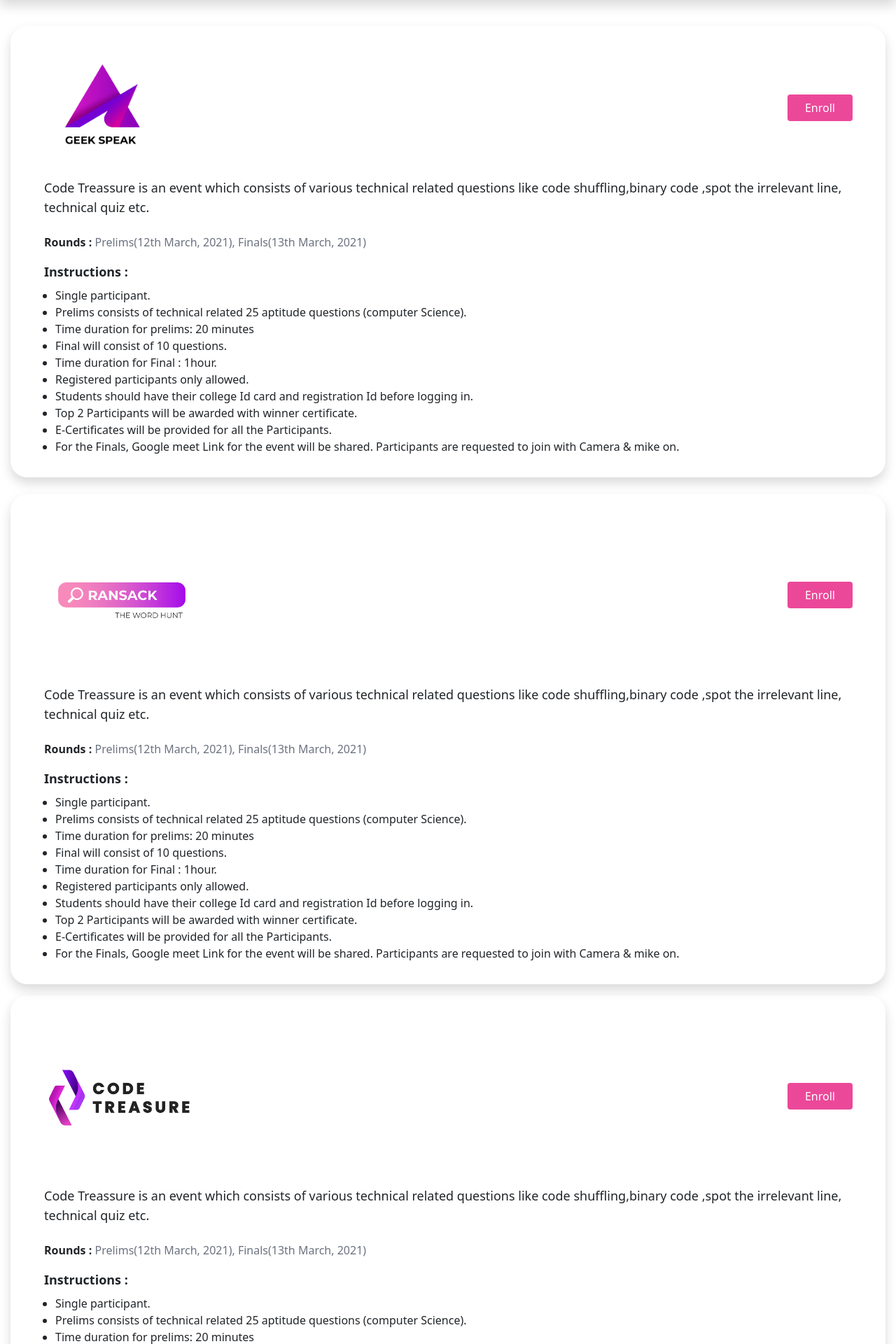
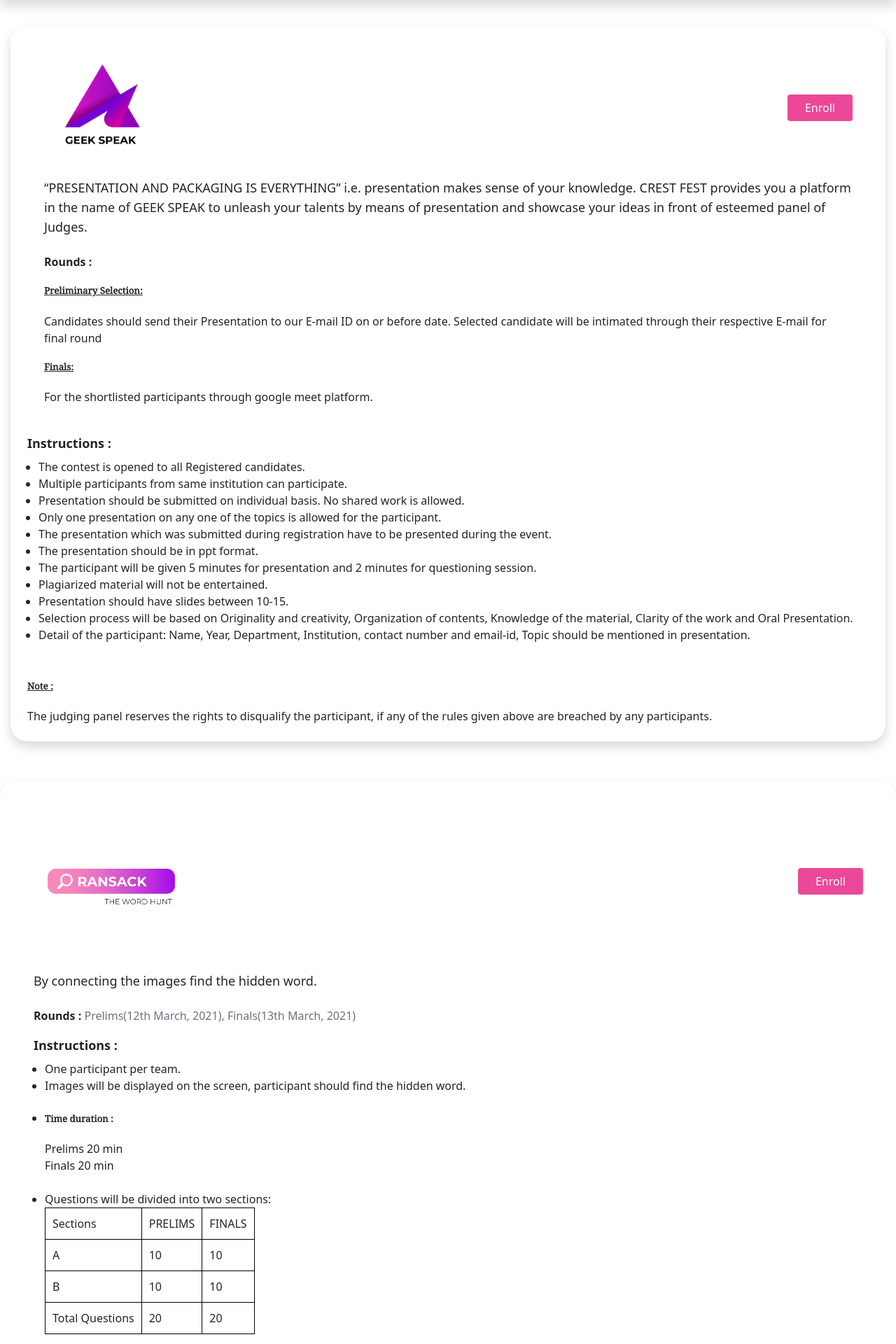
Before and after one commit to Kamaruddheen/cs-event, a Django app: page /accounts/event_register/ in a window 1280 px wide. Shown: the part 67-1987 px from the top of the page at 70% size. Run offline with Django 3.2, Linux system fonts and the light colour scheme; some libraries are stand-ins or nearby versions.

Commit message:
rules updated

```diff
--- a/csevent/templates/userapp/event_register.html
+++ b/csevent/templates/userapp/event_register.html
@@ -1,6 +1,16 @@
 {% extends 'base.html' %}
 {% load static %}
 {% block content %}
+
+<style>
+	table,
+	th,
+	td {
+	  padding: 10px;
+	  border: 1px solid black;
+	  border-collapse: collapse;
+	}
+  </style>
 
 <section class="container my-3">
 
@@ -21,25 +31,40 @@
 				</div>
 			</div>
 			<div class="col-12 px-md-4 py-2">
-				<p class="text-lg">Code Treassure is an event which consists of various technical related questions like code shuffling,binary code ,spot the irrelevant line, technical quiz etc.</p><br>
+				<p class="text-lg">“PRESENTATION AND PACKAGING IS EVERYTHING” i.e. presentation makes sense of your knowledge. CREST FEST provides you a platform in the name of GEEK SPEAK to unleash your talents by means of presentation and showcase your ideas in front of esteemed panel of Judges.</p>
+				<br>
 				<div class="">
-					<span class="font-semibold">Rounds : </span><span class="text-gray-500">Prelims(12th March, 2021), Finals(13th March, 2021)</span>
+					<span class="font-semibold">Rounds : </span><span class="text-gray-500"></span>
+					<div>
+						<h5><u>Preliminary Selection:</u></h5>
+						<p>Candidates should send their Presentation to our E-mail ID on or before   date. Selected candidate will be intimated through their respective E-mail for final round</p>
+			            <h5><u>Finals:</u></h5>
+					    <p>For the shortlisted participants through google meet platform.</p>
+					</div>
+			    </div>
 				</div>
 			</div>
 			<div class="col-12 px-4 py-2">
 				<div><p class="text-lg font-semibold mb-2">Instructions :</p></div>
 				<ul class="px-3 list-disc">
-					<li>Single participant.</li>
-					<li>Prelims consists of technical related 25 aptitude questions (computer Science).</li>
-					<li>Time duration for prelims: 20 minutes</li>
-					<li>Final will consist of 10 questions.</li>
-					<li>Time  duration for Final : 1hour.</li>
-					<li>Registered participants only allowed.</li>
-					<li>Students should have their college Id card and registration Id before logging in.</li>
-					<li>Top 2 Participants will be awarded with winner certificate.</li>
-					<li>E-Certificates will be provided for all the Participants.</li>
-					<li>For the Finals, Google meet Link for the event will be shared. Participants are requested to join with Camera & mike on.</li>
+					<li>The contest is opened to all Registered candidates.</li>
+					<li>Multiple participants from same institution can participate.</li>
+					<li>Presentation should be submitted on individual basis. No shared work is allowed.</li>
+					<li>Only one presentation on any one of the topics is allowed for the participant.</li>
+					<li>The presentation which was submitted during registration have to be presented during the event.</li>
+					<li>The presentation should be in ppt format.</li>
+					<li>The participant will be given 5 minutes for presentation and 2 minutes for questioning session.</li>
+					<li>Plagiarized material will not be entertained.</li>
+					<li>Presentation should have slides between 10-15.</li>
+					<li>Selection process will be based on Originality and creativity, Organization of contents, Knowledge of the material, Clarity of the work and Oral Presentation.</li>
+					<li>Detail of the participant: Name, Year, Department, Institution, contact number and email-id, Topic should be mentioned in presentation.</li>
 				</ul>
+			</div>
+			<div class="m-4">
+				<h5><u>Note :</u></h5>
+				<p>
+					The judging panel reserves the rights to disqualify the participant, if any of the rules given above are breached by any participants.
+				</p>
 			</div>
 			<!-- <div class="col-12 px-4 py-2">
 				<div><p class="text-lg font-semibold mb-2">Staff Co-ordinators :</p></div>
@@ -72,7 +97,7 @@
 				</div>
 			</div>
 			<div class="col-12 px-md-4 py-2">
-				<p class="text-lg">Code Treassure is an event which consists of various technical related questions like code shuffling,binary code ,spot the irrelevant line, technical quiz etc.</p><br>
+				<p class="text-lg">By connecting the images find the hidden word.</p><br>
 				<div class="">
 					<span class="font-semibold">Rounds : </span><span class="text-gray-500">Prelims(12th March, 2021), Finals(13th March, 2021)</span>
 				</div>
@@ -80,16 +105,51 @@
 			<div class="col-12 px-4 py-2">
 				<div><p class="text-lg font-semibold mb-2">Instructions :</p></div>
 				<ul class="px-3 list-disc">
-					<li>Single participant.</li>
-					<li>Prelims consists of technical related 25 aptitude questions (computer Science).</li>
-					<li>Time duration for prelims: 20 minutes</li>
-					<li>Final will consist of 10 questions.</li>
-					<li>Time  duration for Final : 1hour.</li>
-					<li>Registered participants only allowed.</li>
-					<li>Students should have their college Id card and registration Id before logging in.</li>
-					<li>Top 2 Participants will be awarded with winner certificate.</li>
-					<li>E-Certificates will be provided for all the Participants.</li>
-					<li>For the Finals, Google meet Link for the event will be shared. Participants are requested to join with Camera & mike on.</li>
+					<li>One participant per team. </li>
+					<li>Images will be displayed on the screen, participant should find the hidden word.</li>
+					<li><h5>Time duration :</h5>
+					    <ol>
+							<li>Prelims 20 min</li>
+							<li>Finals 20 min</li>
+						</ol>
+					</li><br>
+					<li>
+						Questions will be divided into two sections:
+                        <table>
+							<thead>
+								<tr>
+									<td>Sections</td>
+									<td>PRELIMS</td>
+									<td>FINALS</td>
+								</tr>
+							</thead>
+							<tbody>
+								<tr>
+									<td>A</td>
+									<td>10</td>
+									<td>10</td>
+								</tr>
+								<tr>
+									<td>B</td>
+									<td>10</td>
+									<td>10</td>
+								</tr>
+								<tr>
+									<td>Total Questions</td>
+									<td>20</td>
+									<td>20</td>
+								</tr>
+							</tbody>
+						</table>
+					</li><br>
+					<h5><b>Section A :</b>
+					<span>Two or more images will be
+						displayed. The first half of the word will be displayed in
+						first image and the other parts of the word will be in
+						consecutive images. Participant should enter the final word
+						by combining all of them.</span></h5>
+					<h5><b>Section B :</b>
+					<span>Two images will be displayed. The participant should find the common term from both the images.</span></h5>
 				</ul>
 			</div>
 			<!-- <div class="col-12 px-4 py-2">
@@ -134,6 +194,7 @@
 					<li>Single participant.</li>
 					<li>Prelims consists of technical related 25 aptitude questions (computer Science).</li>
 					<li>Time duration for prelims: 20 minutes</li>
+					<li>Shortlisted participants will be confirmed through mail for finals.</li>
 					<li>Final will consist of 10 questions.</li>
 					<li>Time  duration for Final : 1hour.</li>
 					<li>Registered participants only allowed.</li>
@@ -174,25 +235,39 @@
 				</div>
 			</div>
 			<div class="col-12 px-md-4 py-2">
-				<p class="text-lg">Code Treassure is an event which consists of various technical related questions like code shuffling,binary code ,spot the irrelevant line, technical quiz etc.</p><br>
+				<h5><b>DESCRIPTION: </b></h5>
+				<ul>
+					<li>Designing logos with Simple, Creative and Visually Attractive</li>
+					<li>This platform is for the creative buds to explore and showcase their talents.</li>
+				</ul>
+				<br>
 				<div class="">
 					<span class="font-semibold">Rounds : </span><span class="text-gray-500">Prelims(12th March, 2021), Finals(13th March, 2021)</span>
 				</div>
 			</div>
 			<div class="col-12 px-4 py-2">
 				<div><p class="text-lg font-semibold mb-2">Instructions :</p></div>
+				<h6>    1.PRELIMS:  (DURATION – 40 Minutes) :</h6>
+                <ul class="px-3 list-disc">
+					<li>Sketch according to the themes in A4 sized paper and upload</li>
+					<li>Unique ideas will be considered.</li>
+					<li>Individuals are only permitted to participate. </li>
+					<li>Participants are requested to upload the image in the specified time only.</li>
+					<li>Time duration for the prelims is 40 minutes.</li>
+				</ul>
+				<br>
+				<h6>    2.FINALS:  (DURATION – 1 Hour) :</h6>
 				<ul class="px-3 list-disc">
-					<li>Single participant.</li>
-					<li>Prelims consists of technical related 25 aptitude questions (computer Science).</li>
-					<li>Time duration for prelims: 20 minutes</li>
-					<li>Final will consist of 10 questions.</li>
-					<li>Time  duration for Final : 1hour.</li>
-					<li>Registered participants only allowed.</li>
-					<li>Students should have their college Id card and registration Id before logging in.</li>
-					<li>Top 2 Participants will be awarded with winner certificate.</li>
-					<li>E-Certificates will be provided for all the Participants.</li>
-					<li>For the Finals, Google meet Link for the event will be shared. Participants are requested to join with Camera & mike on.</li>
+					<li>You can use any tools available.</li>
+					<li>Individual Participation only.</li>
+					<li>Participants are allowed to upload only JPEG format in the specified time only</li>
 				</ul>
+				<br>
+				<h5><u><b>NOTE:</b></u></h5>
+				<ul class="px-3 list-disc">
+					<li>Image copied from / Modified from any source will not be considered and participant will be eliminated</li>
+					<li>Switching between the tabs will be monitored.</li>
+                </ul>
 			</div>
 			<!-- <div class="col-12 px-4 py-2">
 				<div><p class="text-lg font-semibold mb-2">Staff Co-ordinators :</p></div>
@@ -225,7 +300,7 @@
 				</div>
 			</div>
 			<div class="col-12 px-md-4 py-2">
-				<p class="text-lg">Code Treassure is an event which consists of various technical related questions like code shuffling,binary code ,spot the irrelevant line, technical quiz etc.</p><br>
+				<p class="text-lg">Attention grabbing .Brief and concrete information, Make it neat & clean.</p><br>
 				<div class="">
 					<span class="font-semibold">Rounds : </span><span class="text-gray-500">Prelims(12th March, 2021), Finals(13th March, 2021)</span>
 				</div>
@@ -233,16 +308,24 @@
 			<div class="col-12 px-4 py-2">
 				<div><p class="text-lg font-semibold mb-2">Instructions :</p></div>
 				<ul class="px-3 list-disc">
-					<li>Single participant.</li>
-					<li>Prelims consists of technical related 25 aptitude questions (computer Science).</li>
-					<li>Time duration for prelims: 20 minutes</li>
-					<li>Final will consist of 10 questions.</li>
-					<li>Time  duration for Final : 1hour.</li>
-					<li>Registered participants only allowed.</li>
-					<li>Students should have their college Id card and registration Id before logging in.</li>
-					<li>Top 2 Participants will be awarded with winner certificate.</li>
-					<li>E-Certificates will be provided for all the Participants.</li>
-					<li>For the Finals, Google meet Link for the event will be shared. Participants are requested to join with Camera & mike on.</li>
+					<li>The contest is open only for registered candidates.</li>
+					<li>Multiple participants from same institution can participate.</li>
+					<li>Each participant should submit one entry only for the event</li>
+					<li>Any software may be used to make poster, the poster needs to be in .jpeg format or .jpg only.</li>
+					<li>Based on the given theme or quotation the poster should be submitted and the same should be in English only.</li>
+					<li>Participant name or identification mark must not appear on the E-poster.</li>
+					<li>There will be two rounds prelims and finals. The topics will be different for two rounds. Participants selected in prelims would be given another topic and the winners will be selected.</li>
+					<li>Decision taken by the organizing committee would be final.</li>
+					<li>All entries should be submitted on individual basis.</li>
+					<li>Entries must be submitted within the time bound. (Duration: 1 hour for both prelims and finals)</li>
+					<li>The posters need to be digital poster only, photographs of posters made on paper won’t be considered as digital poster.</li>
+					<li>(Format W*H=11”*17”)maximum either portrait or landscape is acceptable and Maximum file size should be: 4MB</li>
+					<li>Poster must be two dimensional, All E-poster should be original art work, no trademarked or copyrighted images or phrases should be use.</li>
+					<li>No shared work is allowed.</li>
+					<li>For the shortlisted students Google meet link will be given to join..</li>
+					<li>Switching between the tabs is not valid.</li>
+					<li>Webcam should be ON at all times with microphone.</li>
+					<li>Any participant found violating rules and regulation will be disqualified from competition.</li>
 				</ul>
 			</div>
 			<!-- <div class="col-12 px-4 py-2">
--- a/csevent/userapp/views.py
+++ b/csevent/userapp/views.py
@@ -64,9 +64,6 @@ def register_codetreasure(request):
         prelim_test.objects.create(Student=request.user,
                                    event='codetreasure', test_status='not_started')
         messages.info(request, "Successfully registered for Code Treasure")
-    else:
-        messages.info(request, "You have already registered for this Event")
-        return render(request, "userapp/event_register.html")
     return render(request, "userapp/event_register.html")
 
 @is_student
@@ -78,9 +75,6 @@ def register_impreza(request):
         prelim_test.objects.create(Student=request.user,
                                    event='logo', test_status='not_started')
         messages.info(request, "Successfully registered for Impreza")
-    else:
-        messages.info(request, "You have already registered for this Event")
-        return render(request, "userapp/event_register.html")
     return render(request, "userapp/event_register.html")
 
 @is_student
@@ -92,9 +86,6 @@ def register_webdodger(request):
         prelim_test.objects.create(Student=request.user,
                                    event='poster', test_status='not_started')
         messages.info(request, "Successfully registered for Web Dodger")
-    else:
-        messages.info(request, "You have already registered for this Event")
-        return render(request, "userapp/event_register.html")
     return render(request, "userapp/event_register.html")
 
 @is_student
@@ -105,10 +96,6 @@ def register_ransack(request):
     if not prelim_test.objects.filter(Student=request.user, event='wordhunt').exists():
         prelim_test.objects.create(Student=request.user,
                                    event='wordhunt', test_status='not_started')
-        messages.info(request, "Successfully registered for Ransack")
-    else:
-        messages.info(request, "You have already registered for this Event")
-        return render(request, "userapp/event_register.html")
     return render(request, "userapp/event_register.html")
 
 @is_student
@@ -120,7 +107,4 @@ def register_geekspeak(request):
         final_test.objects.create(student=request.user,
                                   event='ppt', test_status='not_started', placed="notselected")
         messages.info(request, "Successfully registered for GeekSpeak")
-    else:
-        messages.info(request, "You have already registered for this Event")
-        return render(request, "userapp/event_register.html")
     return render(request, "userapp/event_register.html")
--- a/requirements.txt
+++ b/requirements.txt
@@ -5,6 +5,5 @@ django-crispy-forms==1.11.1
 Django-Verify-Email==0.0.5
 Pillow==8.1.2
 pyexiftool==0.1.1
-Django-Verify-Email==0.0.5
 # Not Needed for Hosting
 # django-livereload-server==0.3.2
```
Also changed, not shown: csevent/templates/index.html (+6 -4 lines).
